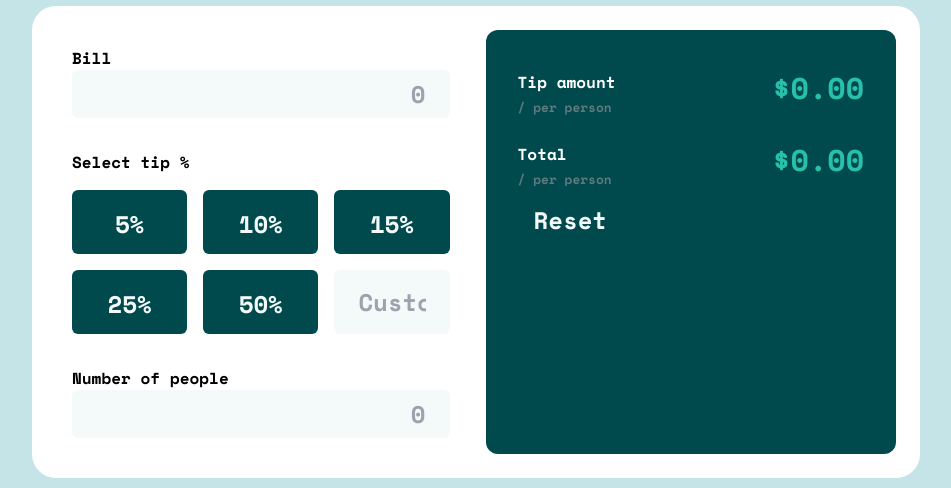
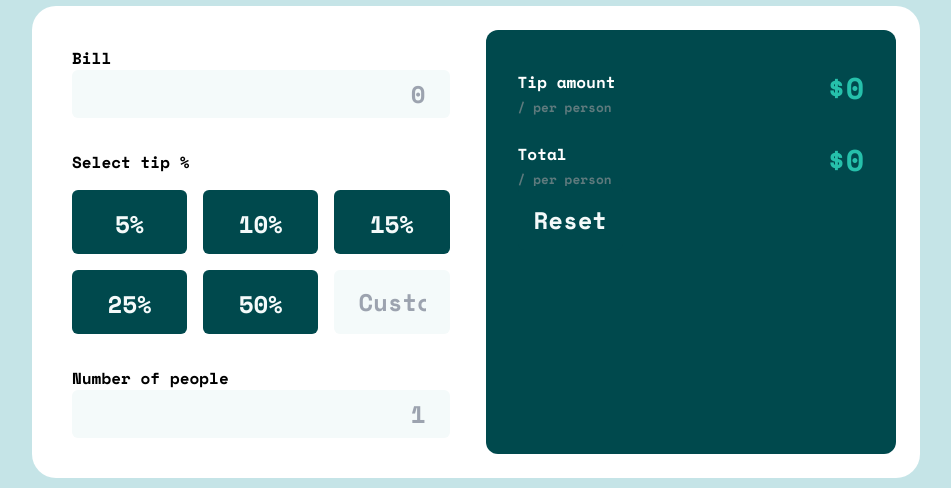
Before and after one commit to ntiman/tipulator, a Next.js app: page / in a window 1280 px wide. Shown: the part 274-762 px from the top of the page, without its empty margins (164-1115 px from the left). Built offline with nearby package versions, Linux system fonts and the light colour scheme.

Commit message:
Tied inputs to states. Added data flow between components.

```diff
--- a/app/page.tsx
+++ b/app/page.tsx
@@ -1,9 +1,18 @@
+'use client';
+
 import SplitterLogo from "./ui/splitter-logo";
 import BillForm from "./ui/bill-form";
 import TotalAmount from "./ui/total-amount";
-import { totalmem } from "os";
+import { useState } from "react";
 
 export default function Page() {
+  const [total, setTotal] = useState({totalPerPerson: 0, tipTotalPerPerson: 0});
+
+  function updateTotal(value: {totalPerPerson: number, tipTotalPerPerson: number}): void {
+    setTotal(value);
+    console.log('Ipdateing total state to -> ', value);
+  }
+
   return (
     <main className="flex min-h-screen flex-col p-6">
       <div className="flex h-20 shrink-0 items-center justify-center rounded-lg p-4 md:h-52">
@@ -12,10 +21,10 @@ export default function Page() {
       <div className="flex justify-center mt-6 p-6">
         <div className="flex lg:flex-row flex-col xl:basis-3/4 p-6 gap-5 rounded-3xl bg-neutral-white">
           <div className="flex basis-2/4 flex-col p-4 rounded-xl">
-            <BillForm />
+            <BillForm callback={updateTotal}/>
           </div>
           <div className="flex basis-2/4 flex-col p-8 pt-10 rounded-xl bg-neutral-very-dark-cyan">
-            <TotalAmount props={{tipAmount: "0.00", totalAmount:"0.00"}}/>
+            <TotalAmount props={total}/>
           </div>
         </div>
       </div>
--- a/app/ui/bill-form.tsx
+++ b/app/ui/bill-form.tsx
@@ -1,22 +1,96 @@
+"use client";
+
+import { useEffect, useState } from "react";
 import { Button } from "./button";
 import { Input } from "./input";
 
-export default function BillForm() {
+// TODO: Replace any
+export default function BillForm({ callback }: { callback: any }) {
+  const [billAmount, setBillAmount] = useState<number>(0);
+  const [tipAmount, setTipAmount] = useState<number>(0);
+  const [numberOfPeople, setNumberOfPeople] = useState<number>(1);
+
+  // Watch udpates
+  useEffect(() => {
+    calculateTotal(billAmount, tipAmount, numberOfPeople);
+  }, [billAmount, tipAmount, numberOfPeople]);
+
+  // TODO: manage billAmount and numberOfPeople being returned as string (should be done in Input compoennts)
+  function calculateTotal(
+    billAmount: number,
+    tipAmount: number,
+    numberOfPeople: number
+  ) {
+    let totalTipAmount = billAmount * tipAmount;
+    let totalTipAmountPerPerson = totalTipAmount / numberOfPeople;
+    console.log('bill amount -> ', typeof(billAmount));
+    console.log('totalTipAmount -> ', typeof(totalTipAmount));
+    console.log('number of people -> ', typeof(numberOfPeople));
+    let totalPerPerson = (totalTipAmount + +billAmount)/+numberOfPeople;
+    callback({
+      totalPerPerson: totalPerPerson,
+      tipTotalPerPerson: totalTipAmountPerPerson,
+    });
+  }
+
+  const updateBillAmount = (value: number) => {
+    console.log("Updateing Bill Amount -> ", value);
+    setBillAmount(value);
+  };
+
+  const updateTipAmount = (value: number) => {
+    console.log("Updateing Tip Amount -> ", value);
+    setTipAmount(value);
+  };
+
+  const updateNumberOfPeople = (value: number) => {
+    console.log("Updating number of people -> ", value);
+    setNumberOfPeople(value);
+  };
+
   return (
     <>
-      <label htmlFor="amount">Bill</label>
-      <Input name="amount" type="number" placeholder="0" className="text-right"/>
+      <label>Bill</label>
+      <Input
+        name="amount"
+        type="number"
+        placeholder="0"
+        className="text-right"
+        callback={updateBillAmount}
+      />
       <label className="mt-8">Select tip %</label>
       <div className="grid grid-cols-3 gap-4 mt-4">
-        <Button>5%</Button>
-        <Button>10%</Button>
-        <Button>15%</Button>
-        <Button>25%</Button>
-        <Button>50%</Button>
-        <Input name="cutsomTip" type="number" placeholder="Custom" className="h-auto text-center" />
+        <Button callback={updateTipAmount} value={0.05}>
+          5%
+        </Button>
+        <Button callback={updateTipAmount} value={0.1}>
+          10%
+        </Button>
+        <Button callback={updateTipAmount} value={0.15}>
+          15%
+        </Button>
+        <Button callback={updateTipAmount} value={0.25}>
+          25%
+        </Button>
+        <Button callback={updateTipAmount} value={0.5}>
+          50%
+        </Button>
+        <Input
+          name="cutsomTip"
+          type="number"
+          placeholder="Custom"
+          className="h-auto text-center"
+          callback={setTipAmount}
+        />
       </div>
-      <label htmlFor="people" className="mt-8">Number of people</label>
-      <Input name="numberOfPeople" type="number" placeholder="0" className="text-right"/>
+      <label className="mt-8">Number of people</label>
+      <Input
+        name="numberOfPeople"
+        type="number"
+        placeholder="1"
+        className="text-right"
+        callback={updateNumberOfPeople}
+      />
     </>
   );
 }
--- a/app/ui/button.tsx
+++ b/app/ui/button.tsx
@@ -1,17 +1,22 @@
+'use client';
+
 import clsx from 'clsx';
 
+// TODO: remove any
 interface ButtonProps extends React.ButtonHTMLAttributes<HTMLButtonElement> {
   children: React.ReactNode;
+  callback?: any;
+  selected?: boolean;
 }
 
-export function Button({ children, className, ...rest }: ButtonProps) {
+export function Button({ children, className, callback, selected, value, ...rest }: ButtonProps) {
   return (
     <button
       {...rest}
       className={clsx(
         'p-4 rounded-md transition-colors max-h-16 bg-neutral-very-dark-cyan text-neutral-very-light-grayish-cyan hover:bg-primary-strong-cyan hover:text-neutral-very-dark-cyan',
         className,
-      )}
+      )} onClick={(e) => callback(value)}
     >
       {children}
     </button>
--- a/app/ui/input.tsx
+++ b/app/ui/input.tsx
@@ -1,21 +1,24 @@
-import clsx from 'clsx';
-import React from 'react';
+import clsx from "clsx";
+import React from "react";
 
+//TODO: remove any
 interface InputProps extends React.InputHTMLAttributes<HTMLInputElement> {
-    className: string;
+  className: string;
+  callback: any;
 }
 
-export function Input({ className, ...rest }: InputProps) {
+// TODO: Manage null values, manage input types
+export function Input({ className, callback, ...rest }: InputProps) {
   return (
     <>
-    <input
-      {...rest}
-      className={clsx(
-        'flex h-10 items-center rounded-md max-h-16 bg-neutral-very-light-grayish-cyan p-6',
-        className,
-      )}
-    >
-    </input>
+      <input
+        {...rest}
+        className={clsx(
+          "flex h-10 items-center rounded-md max-h-16 bg-neutral-very-light-grayish-cyan p-6",
+          className
+        )}
+        onChange={(e) => callback()}
+      ></input>
     </>
   );
 }
--- a/app/ui/total-amount.tsx
+++ b/app/ui/total-amount.tsx
@@ -1,8 +1,8 @@
 import { Button } from "./button";
 
 export interface Props {
-  tipAmount: string;
-  totalAmount: string;
+  totalPerPerson: number,
+  tipTotalPerPerson: number
 }
 
 export default function TotalAmount({ props }: { props: Props }) {
@@ -13,14 +13,14 @@ export default function TotalAmount({ props }: { props: Props }) {
           <p>Tip amount</p>
           <small className="text-neutral-dark-grayish-cyan">/ per person</small>
         </span>
-        <span className="text-primary-strong-cyan text-3xl">${props.tipAmount}</span>
+        <span className="text-primary-strong-cyan text-3xl">${props.tipTotalPerPerson}</span>
       </div>
       <div className="flex justify-between mt-6">
         <span>
           <p>Total</p>
           <small className="text-neutral-dark-grayish-cyan">/ per person</small>
         </span>
-        <span className="text-primary-strong-cyan text-3xl">${props.totalAmount}</span>
+        <span className="text-primary-strong-cyan text-3xl">${props.totalPerPerson}</span>
       </div>
       <Button className="relative bottom-1">Reset</Button>
     </div>
```
